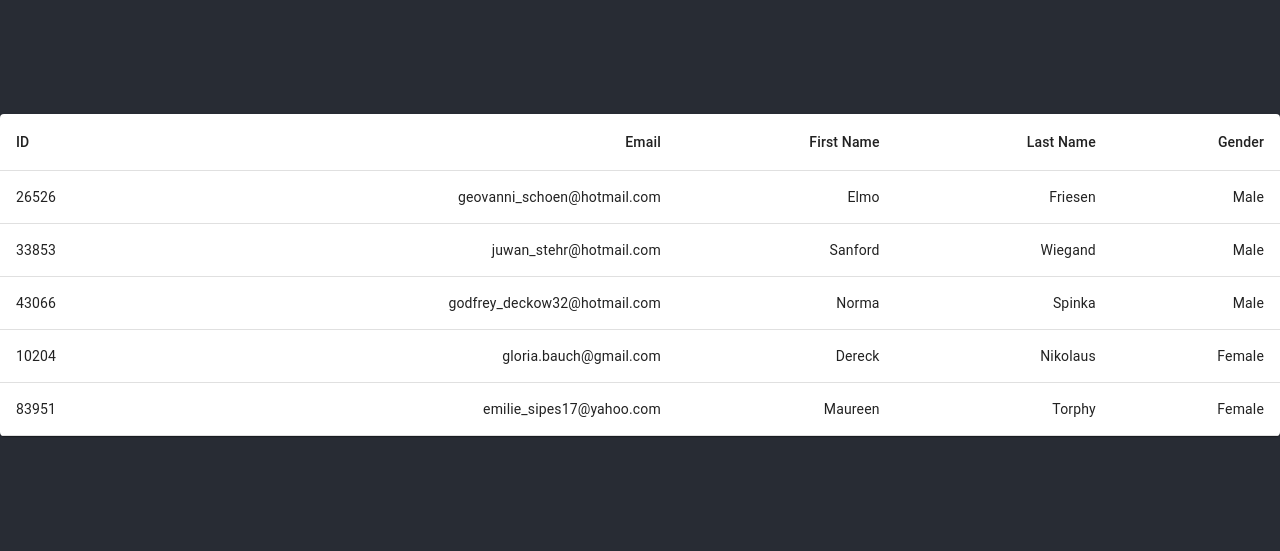
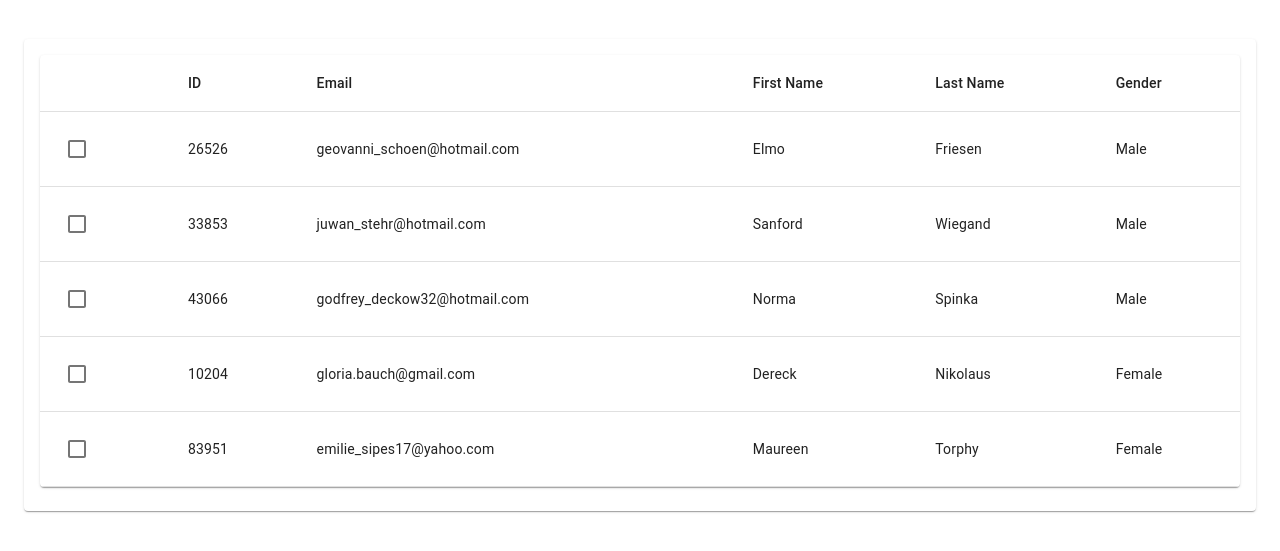
Before and after one commit to Kronhyx/react-example, a React (Create React App) app: page / in a window 1280 px wide. Shown: the part 125-676 px from the top of the page. Built offline with nearby package versions, Linux system fonts and the light colour scheme.

Commit message:
feat: create UserListItem component

```diff
--- a/src/App.css
+++ b/src/App.css
@@ -1,38 +1,5 @@
-.App {
-  text-align: center;
+main {
+  display: flex;
+  min-height: 100vh;
+  align-items: center;
 }
-
-.App-logo {
-  height: 40vmin;
-  pointer-events: none;
-}
-
-@media (prefers-reduced-motion: no-preference) {
-  .App-logo {
-    animation: App-logo-spin infinite 20s linear;
-  }
-}
-
-.App-header {
-  background-color: #282c34;
-  min-height: 100vh;
-  display: flex;
-  flex-direction: column;
-  align-items: center;
-  justify-content: center;
-  font-size: calc(10px + 2vmin);
-  color: white;
-}
-
-.App-link {
-  color: #61dafb;
-}
-
-@keyframes App-logo-spin {
-  from {
-    transform: rotate(0deg);
-  }
-  to {
-    transform: rotate(360deg);
-  }
-}
--- a/src/App.tsx
+++ b/src/App.tsx
@@ -1,3 +1,4 @@
+import { Container } from '@material-ui/core'
 import React from 'react'
 import './App.css'
 import { UserList } from './components/UserList/UserList'
@@ -6,10 +7,12 @@ export default function App () {
   const items = require('./components/UserList/UserList.json')
 
   return (
-    <div className="App">
-      <header className="App-header">
-        <UserList items={items} />
-      </header>
-    </div>
+    <main>
+      <Container>
+        <header>
+          <UserList items={items} />
+        </header>
+      </Container>
+    </main>
   )
 }
--- a/src/components/UserList/UserList.tsx
+++ b/src/components/UserList/UserList.tsx
@@ -1,3 +1,4 @@
+import { Card, CardContent } from '@material-ui/core'
 import Paper from '@material-ui/core/Paper'
 import Table from '@material-ui/core/Table'
 import TableBody from '@material-ui/core/TableBody'
@@ -6,6 +7,7 @@ import TableContainer from '@material-ui/core/TableContainer'
 import TableHead from '@material-ui/core/TableHead'
 import TableRow from '@material-ui/core/TableRow'
 import React, { FunctionComponent } from 'react'
+import { UserListItem } from '../UserListItem/UserListItem'
 
 export interface User {
   id?: number,
@@ -20,31 +22,30 @@ export interface UserListProps {
 }
 
 export const UserList: FunctionComponent<UserListProps> = ({ items }) => {
+  const onUserItemSelected = console.log
 
   return (
+    <Card>
+      <CardContent>
         <TableContainer component={Paper}>
           <Table>
             <TableHead>
               <TableRow>
+                <TableCell />
                 <TableCell>ID</TableCell>
-            <TableCell align="right">Email</TableCell>
-            <TableCell align="right">First Name</TableCell>
-            <TableCell align="right">Last Name</TableCell>
-            <TableCell align="right">Gender</TableCell>
+                <TableCell>Email</TableCell>
+                <TableCell>First Name</TableCell>
+                <TableCell>Last Name</TableCell>
+                <TableCell>Gender</TableCell>
               </TableRow>
             </TableHead>
             <TableBody>
-          {items.map((user) => (
-            <TableRow key={user.id}>
-              <TableCell component="th" scope="row">{user.id}</TableCell>
-              <TableCell align="right">{user.email}</TableCell>
-              <TableCell align="right">{user.first_name}</TableCell>
-              <TableCell align="right">{user.last_name}</TableCell>
-              <TableCell align="right">{user.gender}</TableCell>
-            </TableRow>
-          ))}
+              {items
+                .map((user) => (<UserListItem key={user.id} {...user} onSelect={onUserItemSelected} />))}
             </TableBody>
           </Table>
         </TableContainer>
+      </CardContent>
+    </Card>
   )
 }
--- /dev/null
+++ b/src/components/UserListItem/UserListItem.tsx
@@ -0,0 +1,33 @@
+import { Checkbox } from '@material-ui/core'
+import { SwitchBaseProps } from '@material-ui/core/internal/SwitchBase'
+import TableCell from '@material-ui/core/TableCell'
+import TableRow from '@material-ui/core/TableRow'
+import React, { FunctionComponent, useState } from 'react'
+import { User } from '../UserList/UserList'
+
+export interface UserListItemProps extends User {
+  onSelect?: (id: number, state: boolean) => any
+}
+
+export const UserListItem: FunctionComponent<UserListItemProps> = (props) => {
+  const [, setChecked] = useState(false)
+  const onChange: SwitchBaseProps['onChange'] = (event => {
+    const isChecked = event.target.checked
+    setChecked(isChecked)
+
+    return props.onSelect?.(props.id, isChecked)
+  })
+
+  return (
+    <TableRow key={props.id}>
+      <TableCell>
+        <Checkbox onChange={onChange} />
+      </TableCell>
+      <TableCell>{props.id}</TableCell>
+      <TableCell>{props.email}</TableCell>
+      <TableCell>{props.first_name}</TableCell>
+      <TableCell>{props.last_name}</TableCell>
+      <TableCell>{props.gender}</TableCell>
+    </TableRow>
+  )
+}
```
Lines whose indentation alone changed are shown as unchanged.
